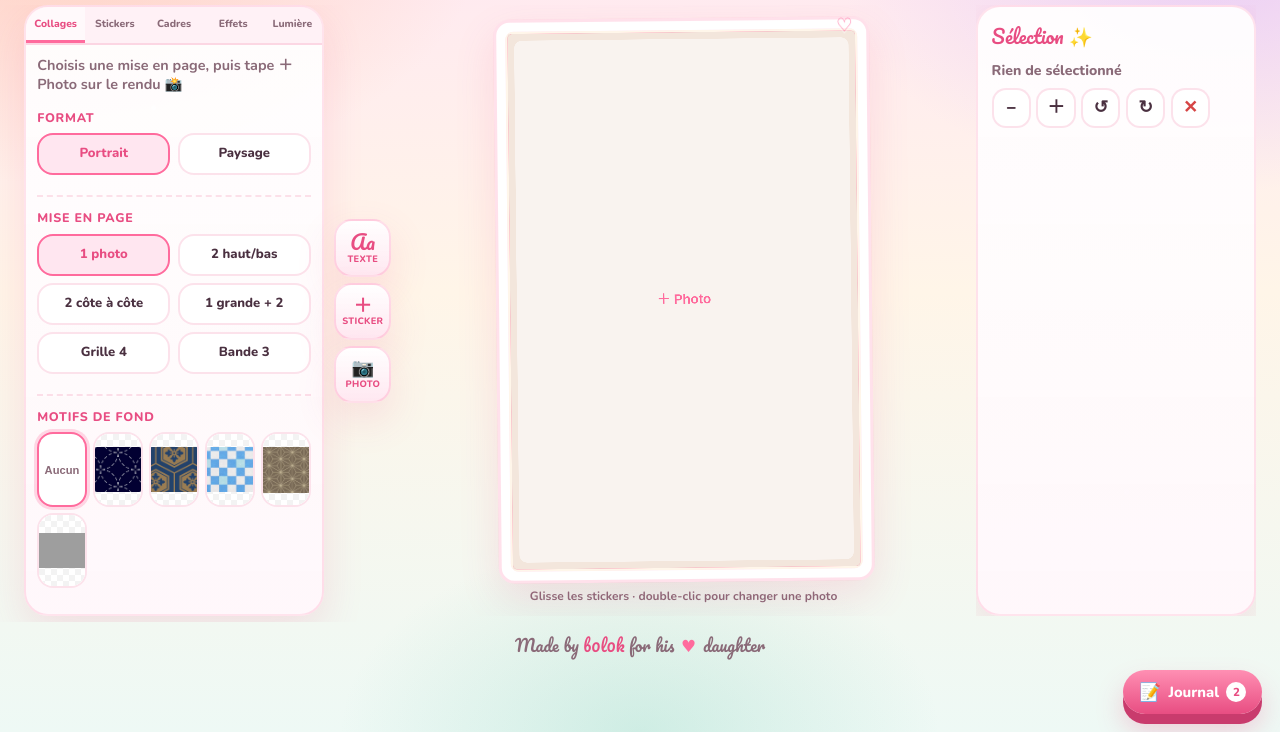
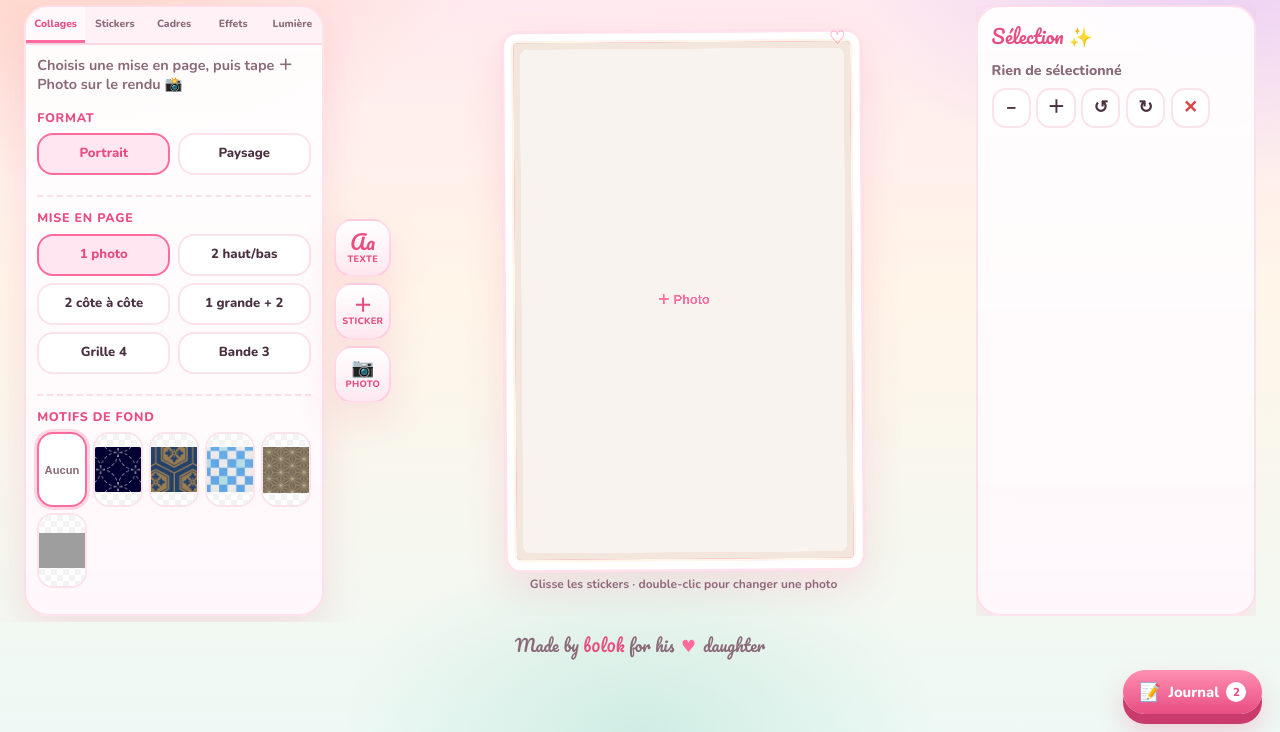
Before and after one commit to b0l0k/miniprint, a website: page index.html in a window 1280 px wide. Shown: the part 68-800 px from the top of the page. Drawn offline with nearby package versions, Linux system fonts and the light colour scheme; grey boxes are pictures that could not be loaded; a web font is replaced by a local one.

Commit message:
Trim portrait stage overflow that caused a tiny scrollbar.
Reserve space for the hint and clip the shell tilt so Chromebook portrait fits without a 1px scroll.

Co-authored-by: Cursor <cursoragent@cursor.com>

```diff
--- a/css/app.css
+++ b/css/app.css
@@ -551,23 +551,25 @@ body {
   flex-direction: column;
   align-items: center;
   justify-content: center;
-  gap: 0.35rem;
+  gap: 0.3rem;
   min-height: 0;
   height: 100%;
-  overflow: auto;
+  /* Pas de mini-scrollbar : on réserve la place du hint ci-dessous. */
+  overflow: hidden;
 }
 
 .canvas-shell {
-  --shell-max-h: min(100%, calc(100dvh - 7.5rem));
+  /* 1.4rem ≈ hint + gap ; 8.75rem ≈ header/footer un peu plus généreux sur Chromebook */
+  --shell-max-h: min(calc(100% - 1.4rem), calc(100dvh - 8.75rem));
   max-width: 100%;
   max-height: var(--shell-max-h);
   background: white;
-  padding: 0.55rem;
+  padding: 0.45rem;
   border-radius: 16px;
   box-shadow: var(--shadow);
   border: 3px solid rgba(255, 107, 157, 0.2);
   position: relative;
-  transform: rotate(-0.6deg);
+  transform: rotate(-0.4deg);
   display: block;
   box-sizing: border-box;
 }
@@ -583,7 +585,7 @@ body {
   width: min(100%, 42rem, calc(var(--shell-max-h) * 3 / 2));
   aspect-ratio: 3 / 2;
   height: auto;
-  transform: rotate(0.4deg);
+  transform: rotate(0.3deg);
 }
 
 .shell-bow {
--- a/index.html
+++ b/index.html
@@ -10,8 +10,8 @@
       href="https://fonts.googleapis.com/css2?family=Nunito:wght@500;700;800&family=Pacifico&display=swap"
       rel="stylesheet"
     />
-    <link rel="stylesheet" href="css/fonts.css?v=3" />
-    <link rel="stylesheet" href="css/app.css?v=3" />
+    <link rel="stylesheet" href="css/fonts.css?v=4" />
+    <link rel="stylesheet" href="css/app.css?v=4" />
   </head>
   <body>
     <div class="sparkles" aria-hidden="true"></div>
```
